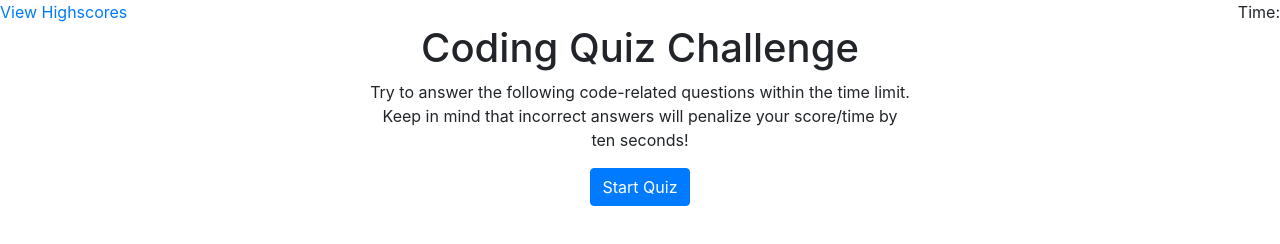
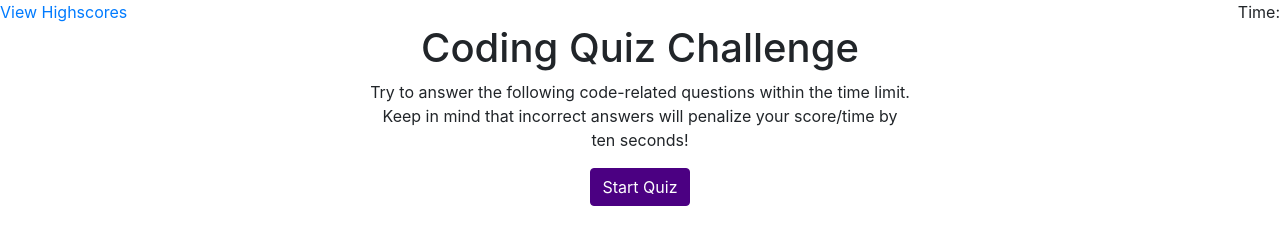
Before and after one commit to GaTech55/Web_API_Code_Quiz, a plain HTML site: page index.html in a window 1280 px wide. Drawn offline with nearby package versions, Linux system fonts and the light colour scheme.

Commit message:
added css file to change the button color. also added assets folder.

```diff
--- /dev/null
+++ b/assets/style.css
@@ -0,0 +1,4 @@
+.btn {
+  background-color: indigo !important;
+  border-color: indigo !important;
+}
--- a/index.html
+++ b/index.html
@@ -12,6 +12,7 @@
       integrity="sha384-JcKb8q3iqJ61gNV9KGb8thSsNjpSL0n8PARn9HuZOnIxN0hoP+VmmDGMN5t9UJ0Z"
       crossorigin="anonymous"
     />
+    <link rel="stylesheet" href="./assets/style.css" />
   </head>
   <body>
     <header>
```
